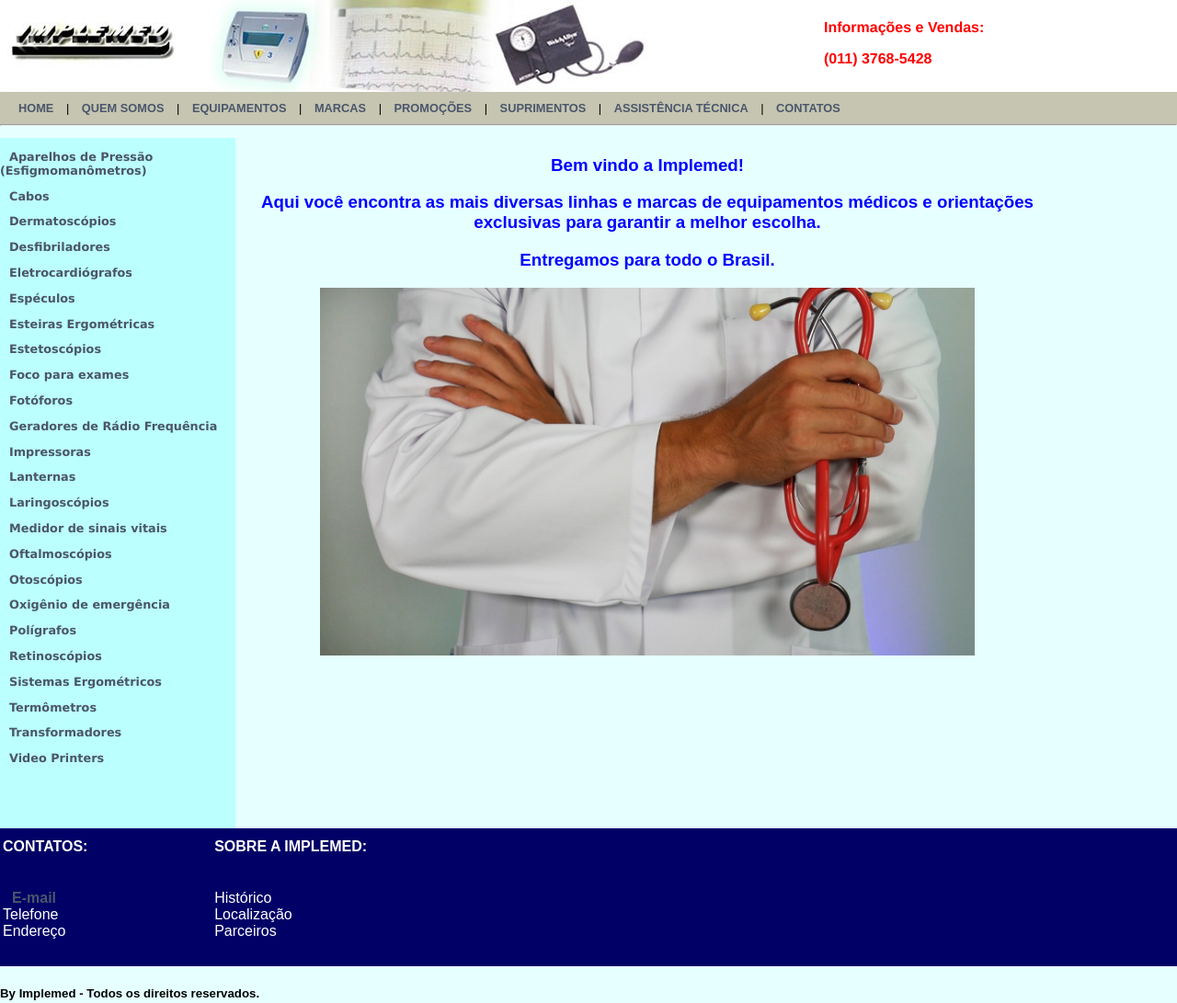
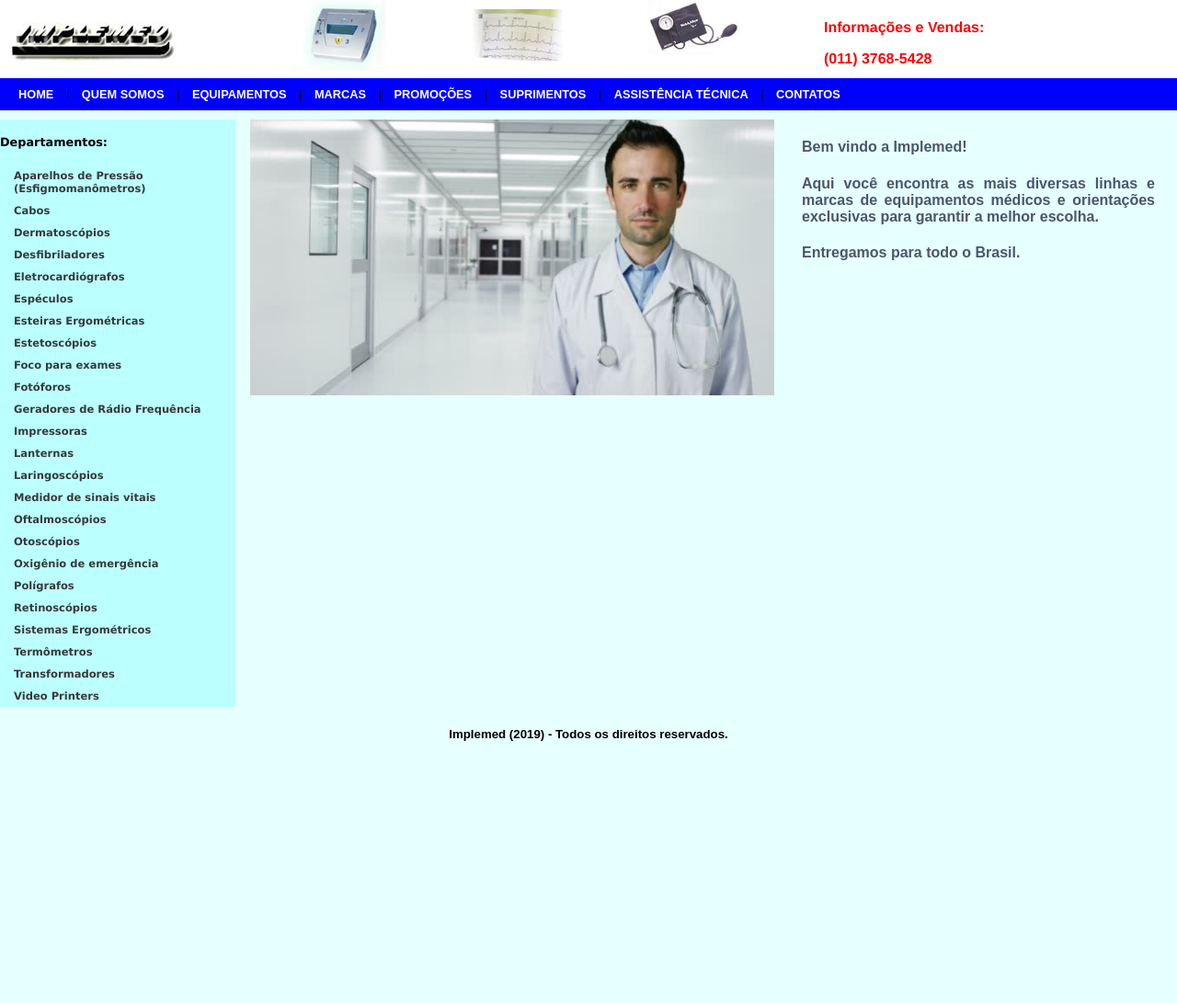
Before and after one commit to cvanderlei/implemedweb, a plain HTML site: page index.html in a window 1280 px wide. Shown: the whole page at 92% size. After the commit the page ends 828 px from the top, so only its background shows below. Drawn offline with Linux system fonts and the light colour scheme.

Commit message:
Changes until 19-sep-2019

```diff
--- a/implstyle.css
+++ b/implstyle.css
@@ -8,11 +8,31 @@ body {
   top: 0px;
   left: 0px;
 }
-.logo {
+.logo1 {
   background-color: white;
-  width: 70%;
+  width: 25%;
   float: left;
-  height: 100px;
+  height: 85px;
+}
+.logo2 {
+  background-color: white;
+  width: 15%;
+  float: left;
+  height: 85px;
+}
+.logo3 {
+  background-color: white;
+  width: 15%;
+  float: left;
+  height: 85px;
+  padding-top: 10px;
+  margin-bottom: -10px
+}
+.logo4 {
+  background-color: white;
+  width: 15%;
+  float: left;
+  height: 85px;
 }
 .telefone {
   color: red;
@@ -21,48 +41,78 @@ body {
   font-size: 1em;
   background-color: white;
   width: 30%;
-  float: left;
-  height: 100px;
+  float: right;
+  height: 85px;
 }
 .topmenu {
-  background-color: #c5c5b2;
+  background-color: #0000ff;
   padding: 10px;
   float: left;
   width: 100%;
   font-size: 0.8em;
+  align-content: center;
+}
+.topmenu a {
+  color: white /*#4b566a*/ ;
+  text-decoration: none;
+  font-weight: bold;
+  padding: 10px;
+}
+.topmenu a:hover {
+  color:  #c5c5b2;
 }
 .centralizar {
   text-align: center;
 }
 .conteudo {
-  position: static;
-  margin-top: 150px;
+  /* position: static; */
+  margin-top: 130px;
+}
+.imagem1 {
+  width: 45%;
+  float: left;
+  margin-left: 1em;
+  margin-right: 1em;
 }
 .principal {
-  color: blue;
+  color: #4b566a;;
   font-family: Arial, Helvetica, sans-serif;
-  text-align: center;
-  width: 70%;
+  width: 30%;
   float: left;
+  padding-left: 0.5em;
+  padding-right: 1.5em;
+  margin-left: 0em;
+}
+.principal h4 {
+  font-weight: bolder;
+  text-align: justify;
 }
 .menulateral {
     background-color: #bbffff;
     width: 20%;
     float: left;
+    font-family: Verdana, Geneva, sans-serif;
+  	font-size: 0.8em;
+    font-weight: bold;
 }
-.menuitem {
-	font-family: Verdana, Geneva, sans-serif;
-	font-size: 0.8em;
-	font-weight: bold;
+.menulateral ul {
+  list-style-type: none;
+  margin:0;
+  padding:0;
 }
-a {
-  color: #4b566a;
+.menulateral li {
+  font-family: Verdana, Geneva, sans-serif;
+	font-size: 0.9em;
+  padding: 5px;
+  margin-left: 10px;
+}
+.menulateral a {
+  color: #38393b;
   text-decoration: none;
-  font-weight: bold;
-  padding: 10px;
 }
-a:hover {
+.menulateral a:hover {
   color: #0000ff;
+  text-decoration: underline;
 }
 #bottommenu {
   background-color: #000066;
@@ -71,7 +121,17 @@ a:hover {
   float: left;
   width: 100%;
 }
+#bottommenu a {
+  color: white;
+  text-decoration: none;
+}
+#bottommenu a:hover {
+  color: #0000ff;
+  text-decoration: underline;
+}
+
 #rodape {
   float: left;
+  width: 100%;
 
 }
--- a/index.html
+++ b/index.html
@@ -15,8 +15,17 @@ Data de criação: 5-set-2019
 
 <body>
   <div class="topopagina">
-    <div class="logo">
-        <img src="logo_o.jpg" alt="some text">
+    <div class="logo1">
+        <img src="logo1.jpg" alt="">
+    </div>
+    <div class="logo2">
+        <img src="logo2.jpg" alt="" width="100">
+    </div>
+    <div class="logo3">
+        <img src="logo3.jpg" alt="" width="100">
+    </div>
+    <div class="logo4">
+        <img src="logo4.jpg" alt="" width="100">
     </div>
     <div class="telefone">
       <h4>Informações e Vendas:</p>(011) 3768-5428</h4>
@@ -31,54 +40,51 @@ Data de criação: 5-set-2019
       <a href="index.html">ASSISTÊNCIA TÉCNICA</a> |
       <a href="index.html">CONTATOS</a>
     </div>
-    <hr/>
   </div>
+  <div class="conteudo">
+    <div class="menulateral">
+      <h4>Departamentos:</h4>
+      <ul>
+        <li><a href="equ_esfigmomanometro.html">Aparelhos de Press&atilde;o (Esfigmoman&ocirc;metros)</a></li>
+        <li><a href="equ_cabos.html">Cabos</a></li>
+        <li><a href="equ_dermatoscopio.html">Dermatosc&oacute;pios</a></li>
+        <li><a href="equ_desfibrilador.html">Desfibriladores</a> </li>
+        <li><a href="equ_eletrocardiografo.html">Eletrocardi&oacute;grafos </a>
+        <li> <a href="equi_especulos.html">Esp&eacute;culos</a></li>
+        <li> <a href="equ_ergometricas.html">Esteiras Ergom&eacute;tricas</a></li>
+        <li> <a href="equ_estetoscopio.html">Estetosc&oacute;pios</a></li>
+        <li> <a href="we_lamp_foco-exame-gs-300-iv.html">Foco para exames</a></li>
+        <li> <a href="equ_fotoforo.html">Fot&oacute;foros</a></li>
+        <li> <a href="equ_gerador-rf.html">Geradores de R&aacute;dio Frequ&ecirc;ncia</a></li>
+        <li> <a href="equ_impressoras.html">Impressoras</a></li>
+        <li> <a href="equ_lanterna.html">Lanternas</a></li>
+        <li> <a href="equ_laringoscopio.html">Laringosc&oacute;pios</a></li>
+        <li> <a href="equ_medidor-de-sinais-vitais.html">Medidor de sinais vitais</a></li>
+        <li> <a href="equ_oftalmoscopio.html">Oftalmosc&oacute;pios</a></li>
+        <li> <a href="equ_otoscopio.html">Otosc&oacute;pios</a></li>
+        <li> <a href="equipamento-oxigenio-de-emergencia.html">Oxig&ecirc;nio de emerg&ecirc;ncia</a></li>
+        <li> <a href="equ_poligrafo.html">Pol&iacute;grafos</a></li>
+        <li> <a href="equ_retinoscopio.html">Retinosc&oacute;pios</a></li>
+        <li> <a href="equ_sis_ergo.html">Sistemas Ergom&eacute;tricos</a></li>
+        <li> <a href="equ_termometros.html">Term&ocirc;metros</a></li>
+        <li> <a href="equ_transformadores.html">Transformadores</a></li>
+        <li> <a href="equ_impressoras.html">Video Printers</a></li>
+      </ul>
+    </div>
 
-<!--
-  <iframe src = "main.html" width = "100%" height="500" frameborder="0" marginwidth="300" scrolling="auto">
-     Sorry your browser does not support inline frames.
-  </iframe>
--->
-  <div class="conteudo">
-
-    <div class="menulateral">
-      <p class="menuitem"><a href="equ_esfigmomanometro.html">Aparelhos de Press&atilde;o (Esfigmoman&ocirc;metros)</a></p>
-      <p class="menuitem"><a href="equ_cabos.html">Cabos</a></p>
-      <p class="menuitem"><a href="equ_dermatoscopio.html">Dermatosc&oacute;pios</a></p>
-      <p class="menuitem"><a href="equ_desfibrilador.html">Desfibriladores</a> </p>
-      <p class="menuitem"><a href="equ_eletrocardiografo.html">Eletrocardi&oacute;grafos </a>
-      <p class="menuitem"> <a href="equi_especulos.html">Esp&eacute;culos</a></p>
-      <p class="menuitem"> <a href="equ_ergometricas.html">Esteiras Ergom&eacute;tricas</a></p>
-      <p class="menuitem"> <a href="equ_estetoscopio.html">Estetosc&oacute;pios</a></p>
-      <p class="menuitem"> <a href="we_lamp_foco-exame-gs-300-iv.html">Foco para exames</a></p>
-      <p class="menuitem"> <a href="equ_fotoforo.html">Fot&oacute;foros</a></p>
-      <p class="menuitem"> <a href="equ_gerador-rf.html">Geradores de R&aacute;dio Frequ&ecirc;ncia</a></p>
-      <p class="menuitem"> <a href="equ_impressoras.html">Impressoras</a></p>
-      <p class="menuitem"> <a href="equ_lanterna.html">Lanternas</a></p>
-      <p class="menuitem"> <a href="equ_laringoscopio.html">Laringosc&oacute;pios</a></p>
-      <p class="menuitem"> <a href="equ_medidor-de-sinais-vitais.html">Medidor de sinais vitais</a></p>
-      <p class="menuitem"> <a href="equ_oftalmoscopio.html">Oftalmosc&oacute;pios</a></p>
-      <p class="menuitem"> <a href="equ_otoscopio.html">Otosc&oacute;pios</a></p>
-      <p class="menuitem"> <a href="equipamento-oxigenio-de-emergencia.html">Oxig&ecirc;nio de emerg&ecirc;ncia</a></p>
-      <p class="menuitem"> <a href="equ_poligrafo.html">Pol&iacute;grafos</a></p>
-      <p class="menuitem"> <a href="equ_retinoscopio.html">Retinosc&oacute;pios</a></p>
-      <p class="menuitem"> <a href="equ_sis_ergo.html">Sistemas Ergom&eacute;tricos</a></p>
-      <p class="menuitem"> <a href="equ_termometros.html">Term&ocirc;metros</a></p>
-      <p class="menuitem"> <a href="equ_transformadores.html">Transformadores</a></p>
-      <p class="menuitem"> <a href="equ_impressoras.html">Video Printers</a></p>
-      <p class="menuitem">&nbsp;</p>
-      <p class="menuitem">&nbsp;</p>
+    <div class="imagem1">
+      <img src="médico_jovem.jpg" height="300px" >
     </div>
 
     <div class="principal">
-      <h3>Bem vindo a Implemed!</h3>
-      <h3>Aqui você encontra as mais diversas linhas e marcas de equipamentos médicos e orientações exclusivas para garantir a melhor escolha. </h3>
-      <h3>Entregamos para todo o Brasil.</h3>
-      <img src="medico.jpg" height="400px">
+      <h4>Bem vindo a Implemed!</h3>
+      <h4>Aqui você encontra as mais diversas linhas e marcas de equipamentos médicos e orientações exclusivas para garantir a melhor escolha. </h3>
+      <h4>Entregamos para todo o Brasil.</h3>
     </div>
 
   </div>
 
+<!--
   <div id="bottommenu">
     <table border="0" width="50%" height="150">
     <tr>
@@ -95,9 +101,10 @@ Data de criação: 5-set-2019
     </tr>
     </table>
   </div>
+-->
 
   <div id="rodape">
-    <h5 class="centralizar">By Implemed - Todos os direitos reservados.</h5>
+    <h5 class="centralizar">Implemed (2019) - Todos os direitos reservados.</h5>
   </div>
 
 </body>
```
Also changed, not shown: logo1.jpg (added), logo2.jpg (added), logo3.jpg (added), logo4.jpg (added).
